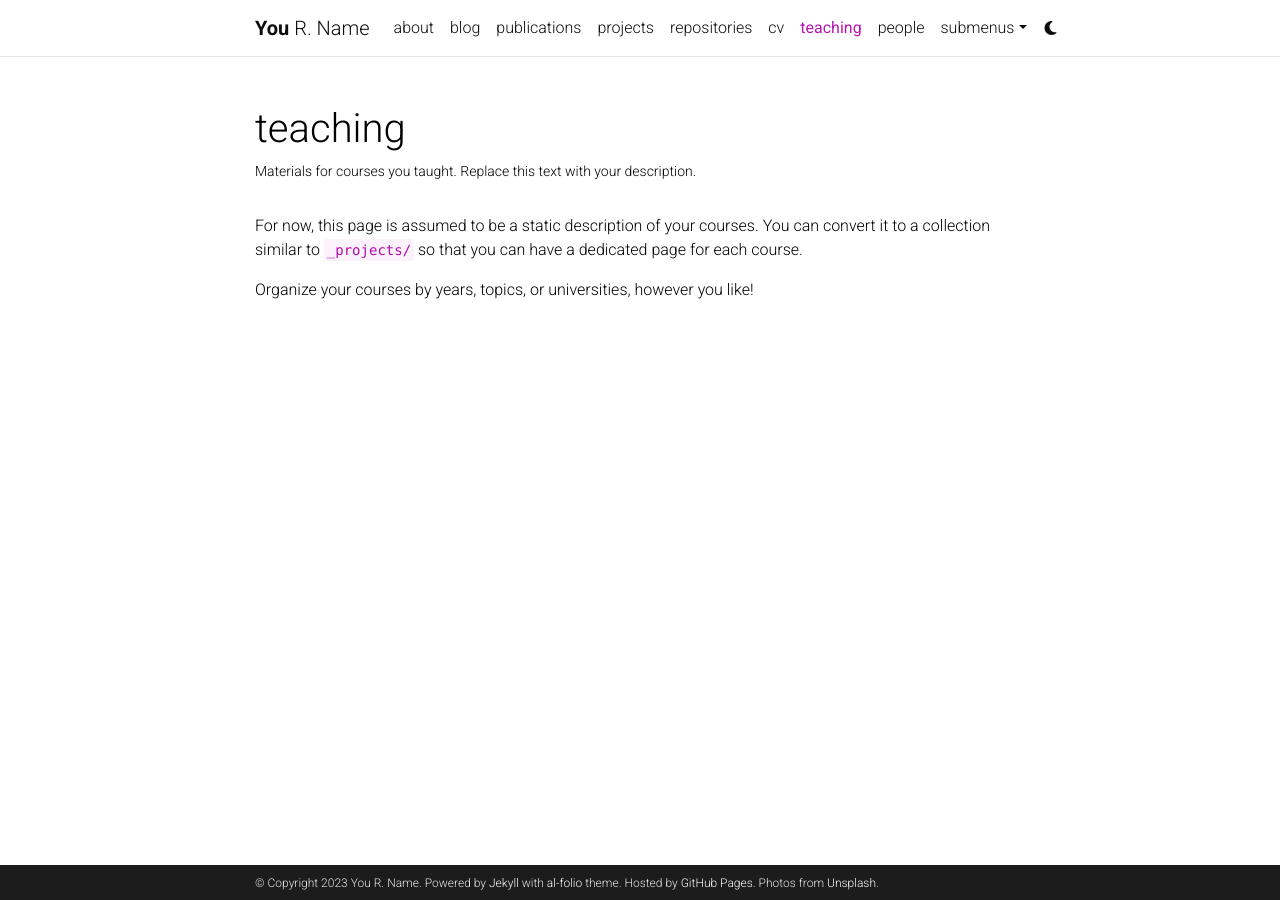
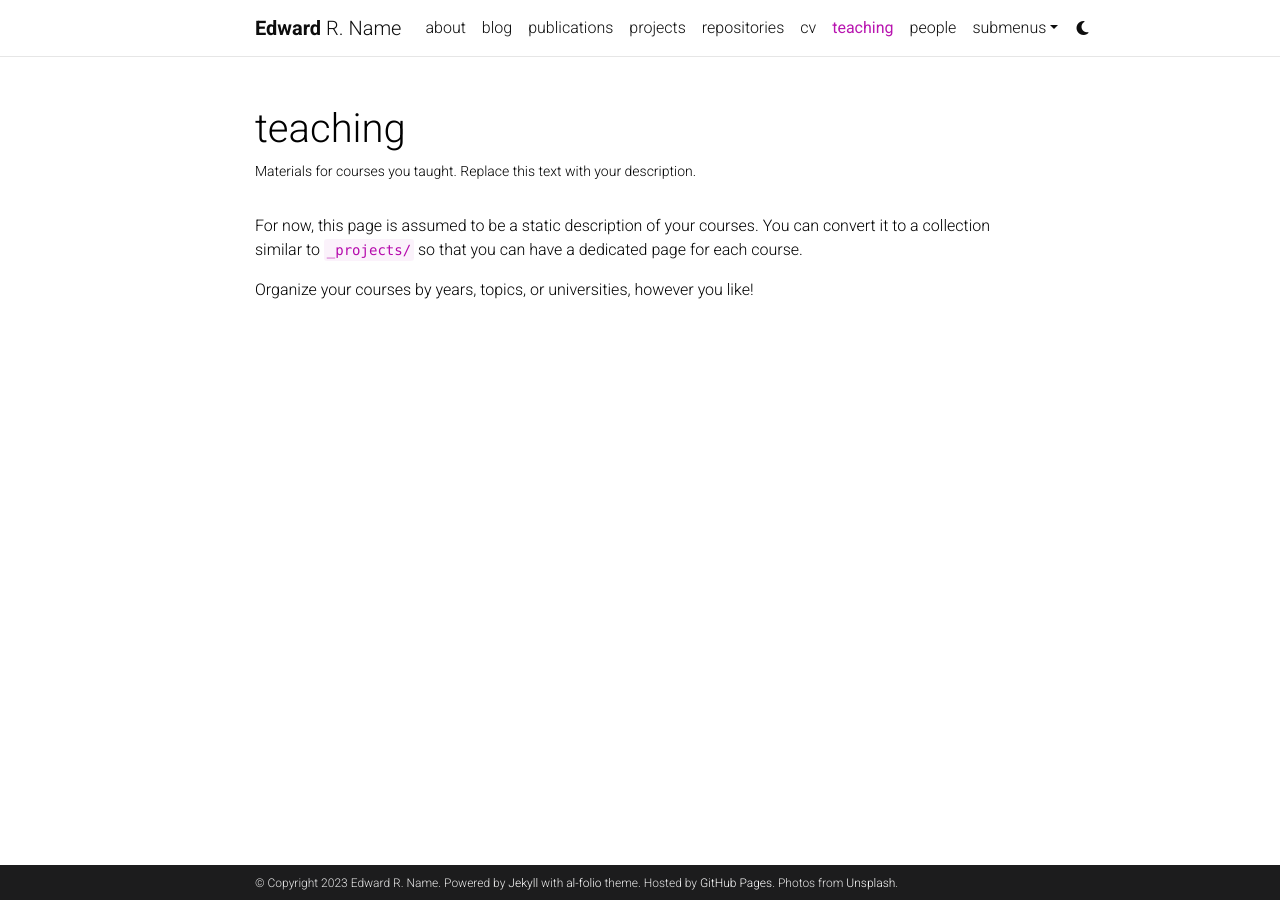
Before and after one commit to thatisedward/thatisedward, a Jekyll site: the page built from _pages/teaching.md, in a window 1280 px wide. Built offline with Jekyll 4.4.1, drawn with Linux system fonts in a browser that asks for light colours; comment, search, counter and statistics services are not loaded; a style sheet for code colours, icons or effects is not loaded.

Commit message:
Update _config.yml

```diff
--- a/_config.yml
+++ b/_config.yml
@@ -3,7 +3,7 @@
 # -----------------------------------------------------------------------------
 
 title: blank # the website title (if blank, full name will be used instead)
-first_name: You
+first_name: Edward
 middle_name: R.
 last_name: Name
 email: you@example.com
@@ -18,8 +18,8 @@
 lang: en # the language of your site (for example: en, fr, cn, ru, etc.)
 icon: ⚛️  # the emoji used as the favicon (alternatively, provide image name in /assets/img/)
 
-url: https://alshedivat.github.io # the base hostname & protocol for your site
-baseurl: /al-folio # the subpath of your site, e.g. /blog/
+url: https://thatisedward.github.io # the base hostname & protocol for your site
+baseurl: /thatisedward # the subpath of your site, e.g. /blog/
 last_updated: false # set to true if you want to display last updated in the footer
 impressum_path:  # set to path to include impressum link in the footer, use the same path as permalink in a page, helps to conform with EU GDPR
 
```
